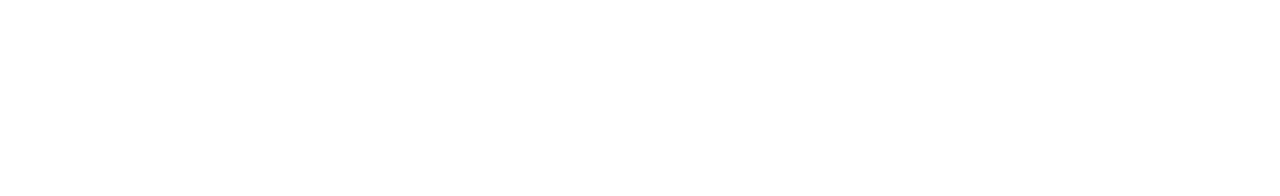
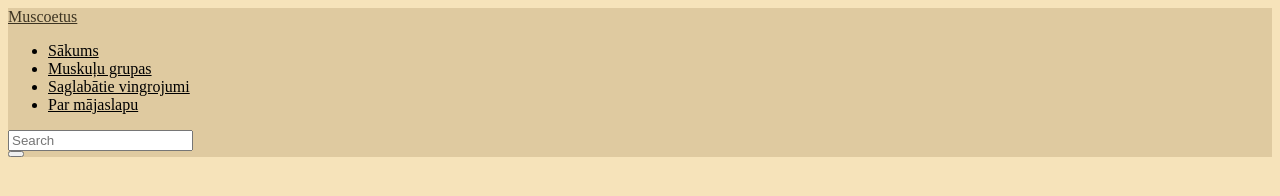
Before and after one commit to jaunzeme/projekts_2024, a plain HTML site: page index.html in a window 1280 px wide. Drawn offline with Linux system fonts and the light colour scheme.

Commit message:
Update index.html

```diff
--- a/index.html
+++ b/index.html
@@ -4,9 +4,31 @@
 <title>Muscoetus sākums</title>
 </head>
 
-<body style="background: color #f6e3ba;">
+<body style="background-color:#f6e3ba;">
 
-
+    <nav class="navbar navbar-inverse" style="background-color: #dfcaa0;">
+        <div class="container-fluid">
+          <div class="navbar-header">
+            <a class="navbar-brand" href="#" style="color:#3d3422">Muscoetus</a>
+          </div>
+          <ul class="nav navbar-nav">
+            <li class="active"><a href="#" style="background-color: #dfcaa0; color: #000000">Sākums</a></li>
+            <li><a href="#" style="color:#000000">Muskuļu grupas</a></li>
+            <li><a href="#" style="color:#000000">Saglabātie vingrojumi</a></li>
+            <li><a href="#" style="color:#000000">Par mājaslapu</a></li>
+          </ul>
+          <form class="navbar-form navbar-left" action="/action_page.php">
+            <div class="input-group">
+              <input type="text" class="form-control" placeholder="Search" name="search">
+              <div class="input-group-btn">
+                <button class="btn btn-default" type="submit">
+                  <i class="glyphicon glyphicon-search"></i>
+                </button>
+              </div>
+            </div>
+          </form>
+        </div>
+      </nav>
 
 </body>
 
```
